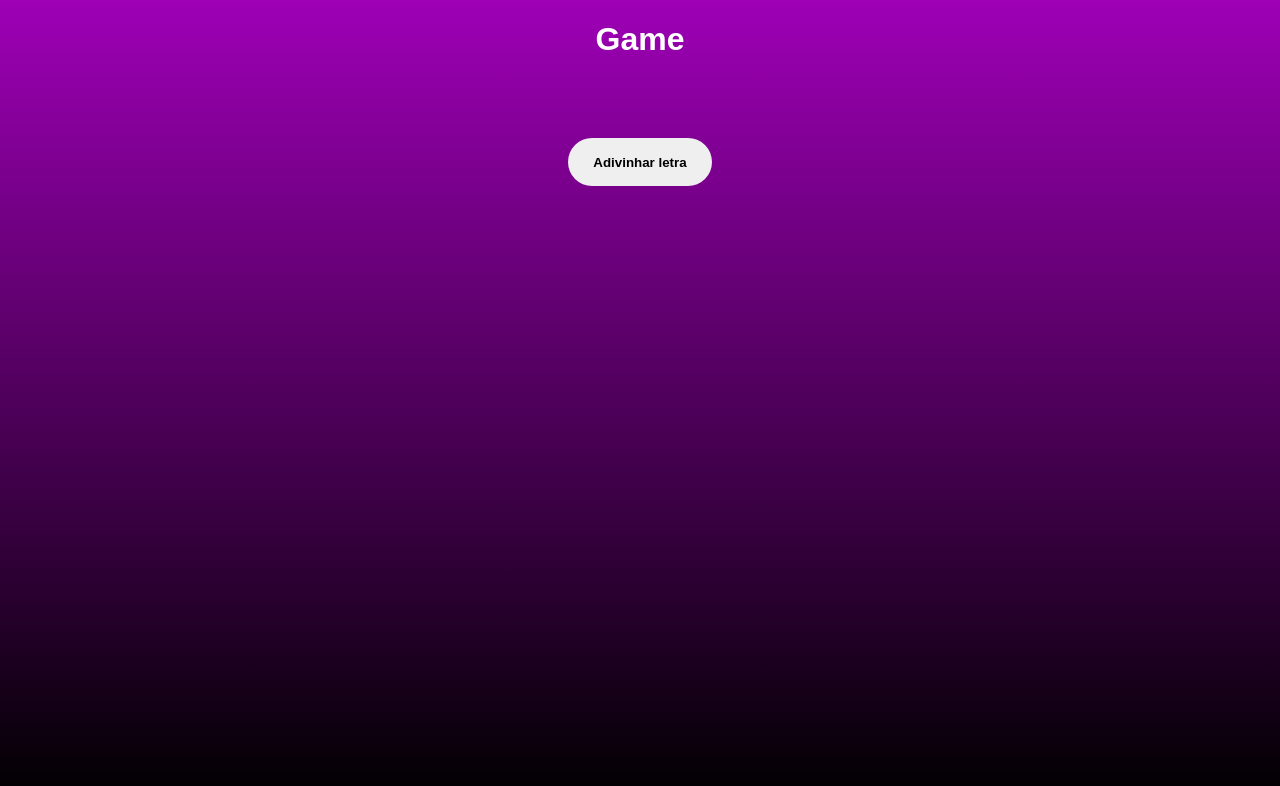
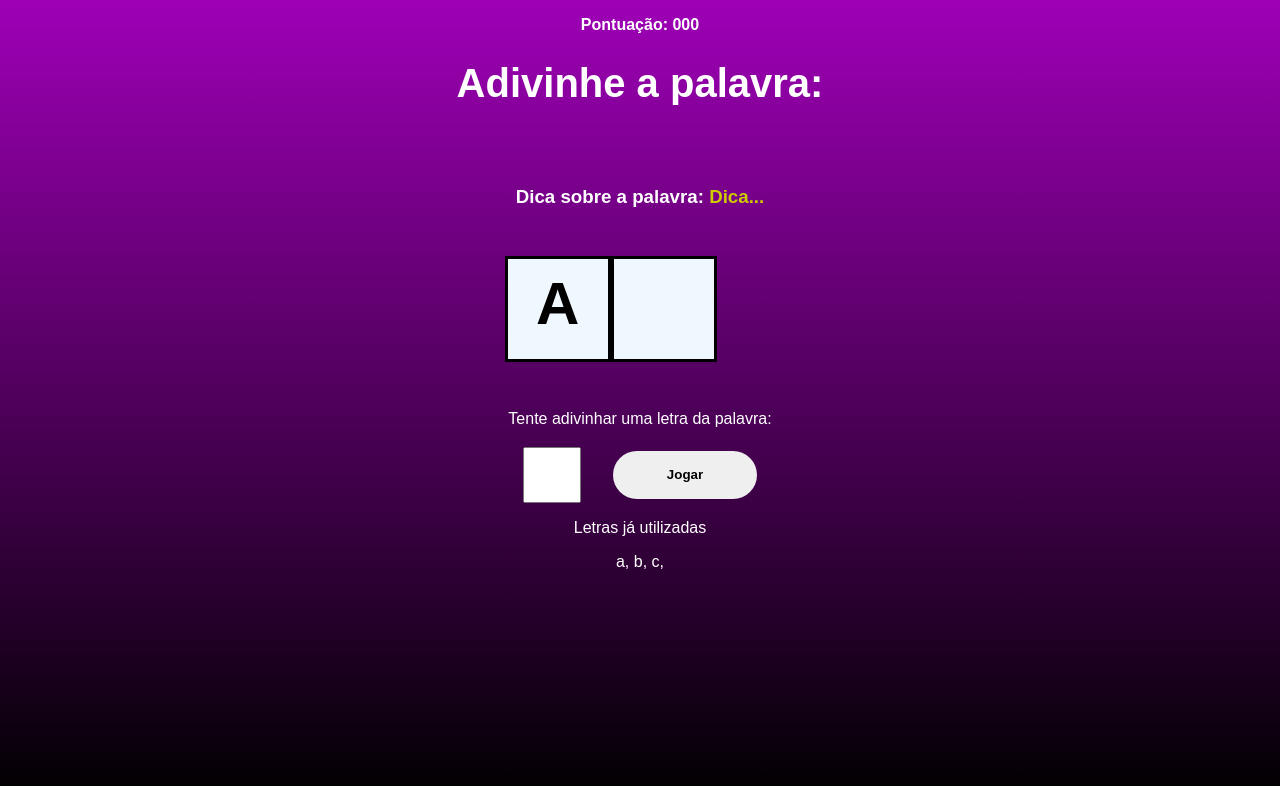
Before and after one commit to eduardooliveira3101/Secret-words, a React (Vite) app: page / in a window 1280 px wide. Both pictures are taken after a click on the button "Começar jogo". Shown: the top 786 px of the page. Built offline with nearby package versions, Linux system fonts and the light colour scheme.

Commit message:
game display

```diff
--- a/src/components/Game.jsx
+++ b/src/components/Game.jsx
@@ -1,14 +1,36 @@
-import React from 'react'
+import styles from './Game.module.css'
+import '../index.css'
 
-import '../index.css'
-// eslint-disable-next-line no-unused-vars
-import styles from './Game.module.css'
+export function Game() {
+  return (
+    <div className={styles.game}>
+      <p className={styles.points} >
+        <span>Pontuação: 000</span>
+      </p>
+      <h1>Adivinhe a palavra: </h1>
+      <h3 className={styles.tip}>
+        Dica sobre a palavra: <span>Dica...</span>
+      </h3>
 
-export function Game({verifyLetter}) {
-  return (
-    <div>
-      <h1>Game</h1>
-      <button onClick={verifyLetter}>Adivinhar letra</button>
+      <div className={styles.wordContainer}>
+        <span className={styles.letter}>A</span>
+        <span className={styles.blankSquare}></span>
+      </div>
+
+      <div className={styles.letterContainer}>
+        <p>Tente adivinhar uma letra da palavra: </p>
+        <form>
+          <input type="text" name='letter' maxLength={1} required />
+          <button>Jogar</button>
+        </form>
+      </div>
+
+      <div className={styles.wrongLettersContainer}>
+        <p>Letras já utilizadas</p>
+        <span>a, </span>
+        <span>b, </span>
+        <span>c, </span>
+      </div>
     </div>
   )
 }
--- a/src/components/Game.module.css
+++ b/src/components/Game.module.css
@@ -0,0 +1,48 @@
+.game h1 {
+  font-size: 2.5em;
+}
+
+.points span {
+  font-weight: bold;
+}
+
+.tip span {
+  color: #ceca00;
+}
+
+.wordContainer {
+  margin: 1.5em;
+  padding: 1.5em;
+  display: flex;
+}
+
+.letter,
+.blankSquare {
+  font-size: 60px;
+  line-height: 1.5;
+  border: 3px solid #000;
+  height: 100px;
+  width: 100px;
+  text-transform: uppercase;
+  background-color: aliceblue;
+  color: black;
+  font-weight: bold;
+}
+
+.letterContainer p {
+  margin-bottom: 1.2em;
+}
+
+.letterContainer form {
+  display: flex;
+  align-items: center;
+  justify-content: center;
+}
+
+.letterContainer input {
+  height: 50px;
+  width: 50px;
+  text-align: center;
+  font-size: 2em;
+  margin-right: 1em;
+}
```
